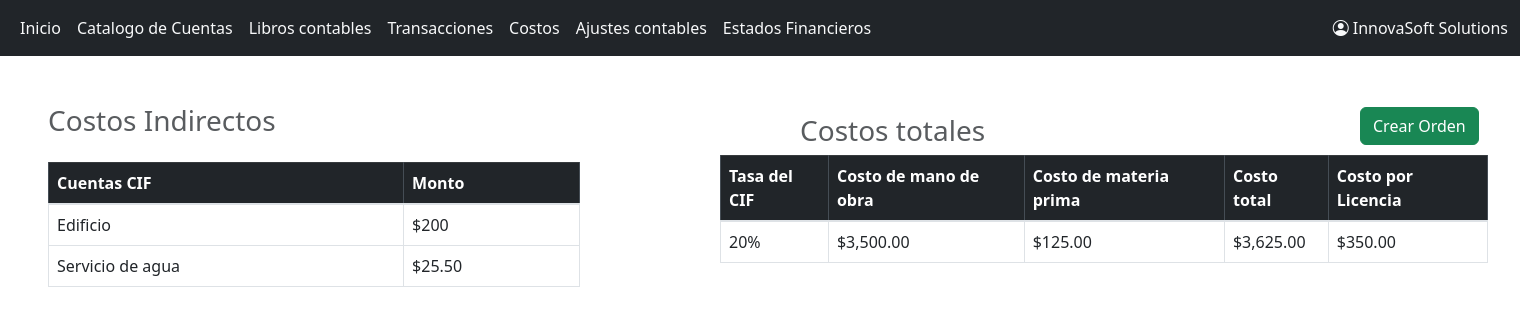
After one commit to erickG01/InnovaSoftSolutions, a Django app: page /Costos/ in a window 1520 px wide. The commit adds this page. Shown: the top 326 px of the page. Run offline with Django 5.2, Linux system fonts and the light colour scheme; some libraries are stand-ins or nearby versions.

Commit message:
InnovaSoftV2.1

```diff
--- /dev/null
+++ b/App_innovaSoft/static/css/costos.css
@@ -0,0 +1,28 @@
+.tabla{
+    width:35%;
+    margin-left:3rem;
+    margin-top:1rem;
+    position:absolute;
+}
+.costos_txt{
+    margin-top:3rem;
+    margin-left:3rem;
+}
+.contenedor{
+    margin-left:-16rem;
+
+}
+.costoTotales{
+position: absolute;
+margin-left:50rem;
+margin-top:-2rem;
+}
+.tablaCosto{
+    width:48rem;
+    margin-left:-5rem;
+}
+.btn_orden{
+position: absolute;
+margin-left: 35rem;
+margin-top:-3rem;
+}
--- a/App_innovaSoft/templates/App_innovaSoft/base.html
+++ b/App_innovaSoft/templates/App_innovaSoft/base.html
@@ -18,7 +18,7 @@
                     <li class="nav-item"><a class="nav-link text-light" href="{% url 'CatalogoCuentas' %}">Catalogo de Cuentas</a></li>
                     <li class="nav-item"><a class="nav-link text-light" href="{% url 'libroMayor' %}">Libros contables</a></li>
                     <li class="nav-item"><a class="nav-link text-light" href="#">Transacciones</a></li>
-                    <li class="nav-item"><a class="nav-link text-light" href="#">Costos</a></li>
+                    <li class="nav-item"><a class="nav-link text-light" href="{% url 'costos' %}">Costos</a></li>
                     <li class="nav-item"><a class="nav-link text-light" href="#">Ajustes contables</a></li>
                     <li class="nav-item"><a class="nav-link text-light" href="#">Estados Financieros</a></li>
                 </ul>
--- /dev/null
+++ b/App_innovaSoft/templates/App_innovaSoft/costos.html
@@ -0,0 +1,81 @@
+{% extends 'App_innovaSoft/base.html' %}
+
+{%block content%}
+
+<!DOCTYPE html>
+
+<html>
+    <head>
+        {% load static %}
+        <meta charset="utf-8">
+        <meta http-equiv="X-UA-Compatible" content="IE=edge">
+        <title>Costos</title>
+        <link href="https://cdn.jsdelivr.net/npm/bootstrap@5.3.0/dist/css/bootstrap.min.css" rel="stylesheet">
+        <link rel="stylesheet" href="https://cdnjs.cloudflare.com/ajax/libs/bootstrap-icons/1.8.1/font/bootstrap-icons.min.css">
+        <meta name="description" content="">
+        <meta name="viewport" content="width=device-width, initial-scale=1">
+        <link rel="stylesheet" href="{% static 'css/costos.css' %}">
+    </head>
+    <body>
+        <h3 class="costos_txt text-body-secondary">Costos Indirectos</h3>
+
+
+
+       <table class="table table-bordered table-hover tabla">
+        <thead class="table-dark">
+            <tr>
+                <th>Cuentas CIF</th>
+                <th>Monto</th>
+
+            </tr>
+        </thead>
+
+        <tbody>
+            <tr>
+                <td>Edificio</td>
+                <td>$200</td>
+            </tr>
+            <tr>
+                <td>Servicio de agua</td>
+                <td>$25.50</td>
+            </tr>
+
+        <tbody>
+
+       </table>
+       <div class="costoTotales">
+
+       <h3 class="text-body-secondary">Costos totales</h3>
+       <button type="button" class=" btn_orden btn btn-success">Crear Orden </button>
+       <table class="table table-bordered table-hover tablaCosto">
+        <thead class="table-dark">
+            <tr>
+                <th>Tasa del CIF</th>
+                <th>Costo de mano de obra</th>
+                <th>Costo de materia prima</th>
+                <th>Costo total</th>
+                <th>Costo por Licencia</th>
+            </tr>
+        </thead>
+
+        <tbody>
+            <tr>
+                <td>20%</td>
+                <td>$3,500.00</td>
+                <td>$125.00</td>
+                <td>$3,625.00</td>
+                <td>$350.00</td>
+
+            </tr>
+
+
+        <tbody>
+
+       </table>
+       </div>
+        <script src="" async defer></script>
+    </body>
+</html>
+
+
+{%endblock%}
--- a/App_innovaSoft/views.py
+++ b/App_innovaSoft/views.py
@@ -10,3 +10,6 @@ def libroMayor(request):
 
 def CatalogoCuentas(request):
     return render(request,"App_innovaSoft/CatalogoCuentas.html")
+
+def Costos(request):
+    return render(request,"App_innovaSoft/costos.html")
--- a/InnovaSoftSolutions/urls.py
+++ b/InnovaSoftSolutions/urls.py
@@ -21,6 +21,12 @@ from App_innovaSoft import views
 urlpatterns = [
     path('admin/', admin.site.urls),
     path('inicio/',views.home,name="inicio"),
+
     path('LibroMayor/',views.libroMayor,name="libroMayor"),
+
     path('CatalogoCuentas/',views.CatalogoCuentas,name="CatalogoCuentas"),
+
+    path('Costos/',views.Costos,name="costos"),
+
+     path('', views.home),
 ]
```
Also changed, not shown: App_innovaSoft/templates/App_innovaSoft/CatalogoCuentas.html (line endings or trailing spaces).
